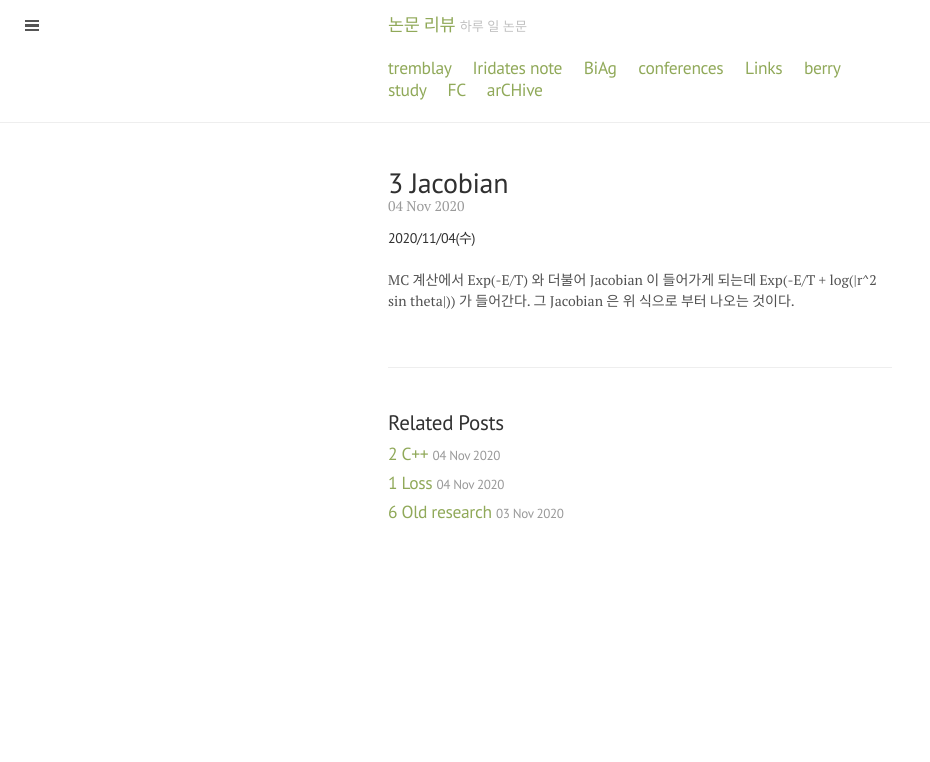
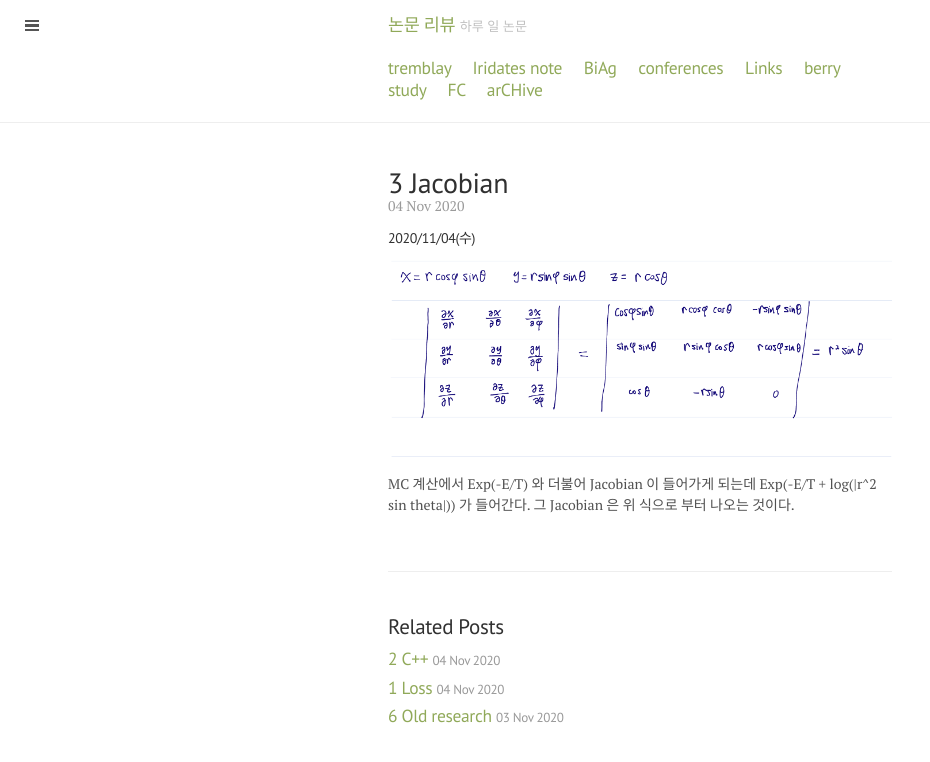
Before and after one commit to qkrwlsghdcjsworlt/work, a Jekyll site: the page built from _posts/2020/2020-11-04-3-Jacobian.markdown, in a window 1280 px wide. Shown: the top 762 px of the page, without its empty margins (0-930 px from the left). Built offline with Jekyll 4.4.1, drawn with Linux system fonts in a browser that asks for light colours; our own code applies the rules of GitHub Pages for plain Markdown files.

Commit message:
“update”

```diff
--- a/_posts/2020/2020-11-04-3-Jacobian.markdown
+++ b/_posts/2020/2020-11-04-3-Jacobian.markdown
@@ -11,7 +11,7 @@ CATEGORIES: LIFE
 #####  2020/11/04(수)
 
 
-![]({{site.baseurl/images/jacobian.png}})
+![]({{site.baseurl}}/images/jacobian.png)
 
 
 MC 계산에서 Exp(-E/T) 와 더불어 Jacobian 이 들어가게 되는데
```
Also changed, not shown: 2 other files.
